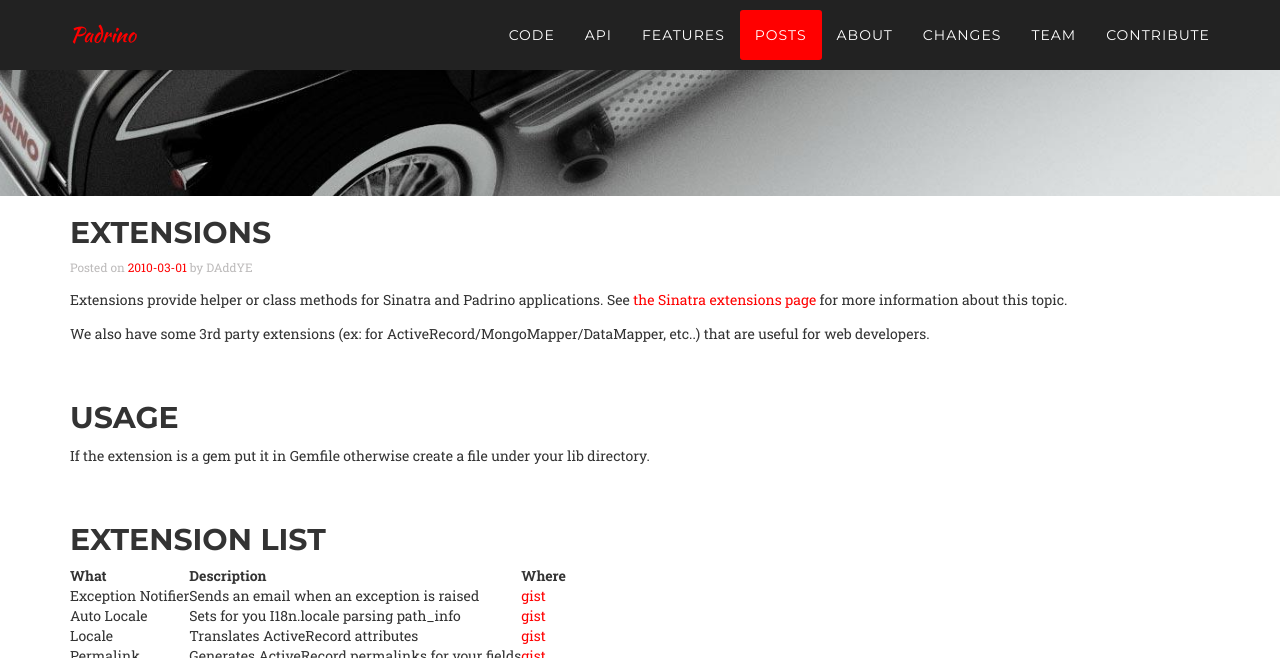
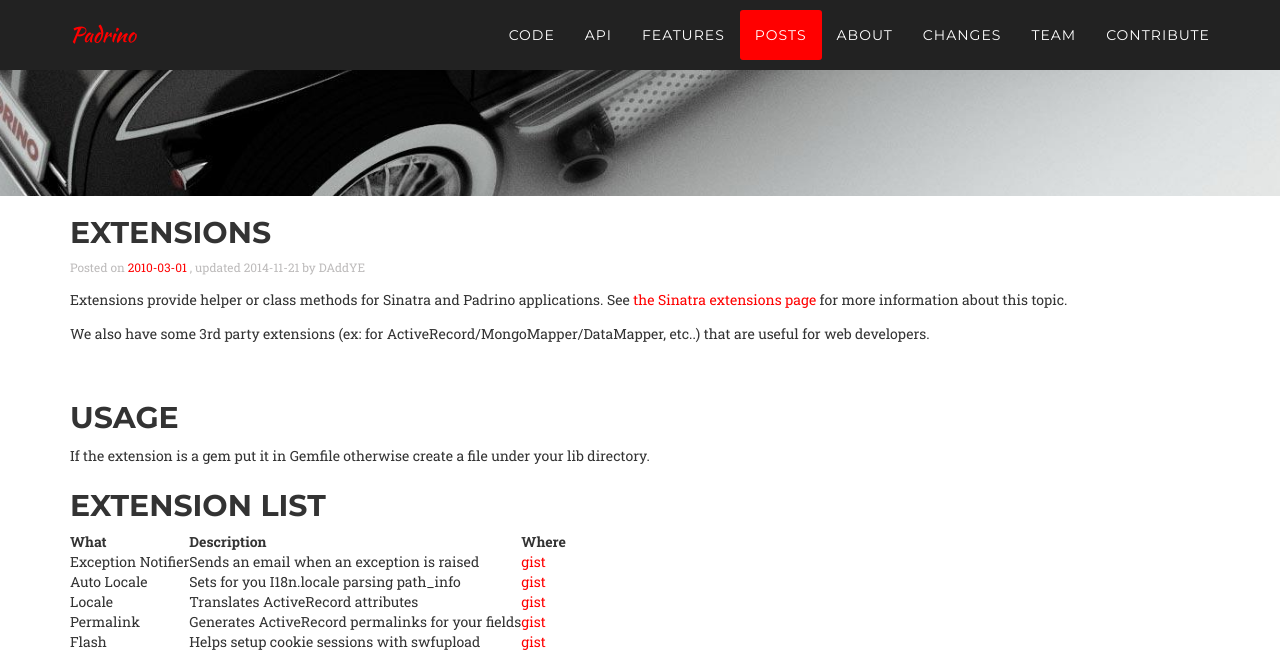
Before and after one commit to wikimatze/padrinorb-website, a Jekyll site: the page built from guides/extensions.md, in a window 1280 px wide and 900 px high, scrolled down 637 px, cut to the strip 0-658 px from the top of the window. Built offline with Jekyll 4.4.1, drawn with Linux system fonts in a browser that asks for light colours; some web fonts are replaced; Markdown is read by kramdown in place of the engine named in the settings.

Commit message:
Add extensions to guides

```diff
--- a/guides/extensions.md
+++ b/guides/extensions.md
@@ -1,8 +1,10 @@
 ---
 date: 2010-03-01
+update: 2014-11-21
 author: DAddYE
 email: d.dagostino@lipsiasoft.com
 title: Extensions
+permalink: /guides/extensions/
 ---
 
 Extensions provide helper or class methods for Sinatra and Padrino applications. See [the Sinatra extensions page](http://www.sinatrarb.com/extensions-wild.html) for more information about this topic.
@@ -16,7 +18,6 @@
 If the extension is a gem put it in Gemfile otherwise create a file under your lib directory.
 
 
-
 ## Extension List
 
 |What|Description|Where|
```
